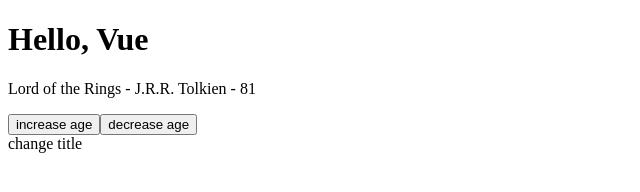
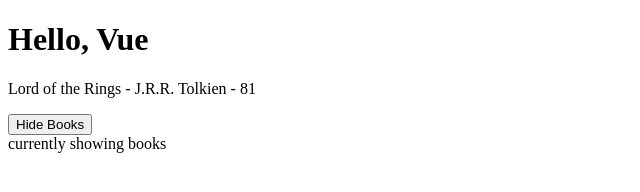
Before and after one commit to brandonapol/Vue-Tutorial, a plain HTML site: page index.html in a window 1280 px wide. Shown: the whole page, without its empty margins (0-640 px from the left). Drawn offline with nearby package versions, Linux system fonts and the light colour scheme.

Commit message:
moving through vue basics

```diff
--- a/app.js
+++ b/app.js
@@ -2,6 +2,7 @@ const app = Vue.createApp({
     // template: '<h2>I am the template</h2>'
     data() {
         return {
+            showBooks: true,
             title: 'Lord of the Rings',
             author: 'J.R.R. Tolkien',
             age: 81
@@ -10,6 +11,9 @@ const app = Vue.createApp({
     methods: {
         changeTitle(title) {
             this.title = title
+        },
+        toggleShowBooks() {
+            this.showBooks = !this.showBooks
         }
     }
 })
--- a/index.html
+++ b/index.html
@@ -10,12 +10,17 @@
     <h1>Hello, Vue</h1>
 
     <div id="app">
-        <p>{{ title }} - {{ author }} - {{ age }}</p>
+        <div v-if="showBooks">
+            <p>{{ title }} - {{ author }} - {{ age }}</p>
+        </div>
+        <button @click="toggleShowBooks">
+            <span v-if="showBooks">Hide Books</span>
+            <span v-if="!showBooks">Show Books</span>
+        </button>
 
-        <button @click="age++">increase age</button>
-        <button v-on:click="age--">decrease age</button>
+        <div v-show="showBooks">currently showing books</div>
         <!-- can use JS variables directly inline -->
-        <div @click="changeTitle('The Silmarillion')">change title</div>
+        <!-- <div @click="changeTitle('The Silmarillion')">change title</div> -->
     </div>
     <script src="app.js"></script>
 </body>
```
